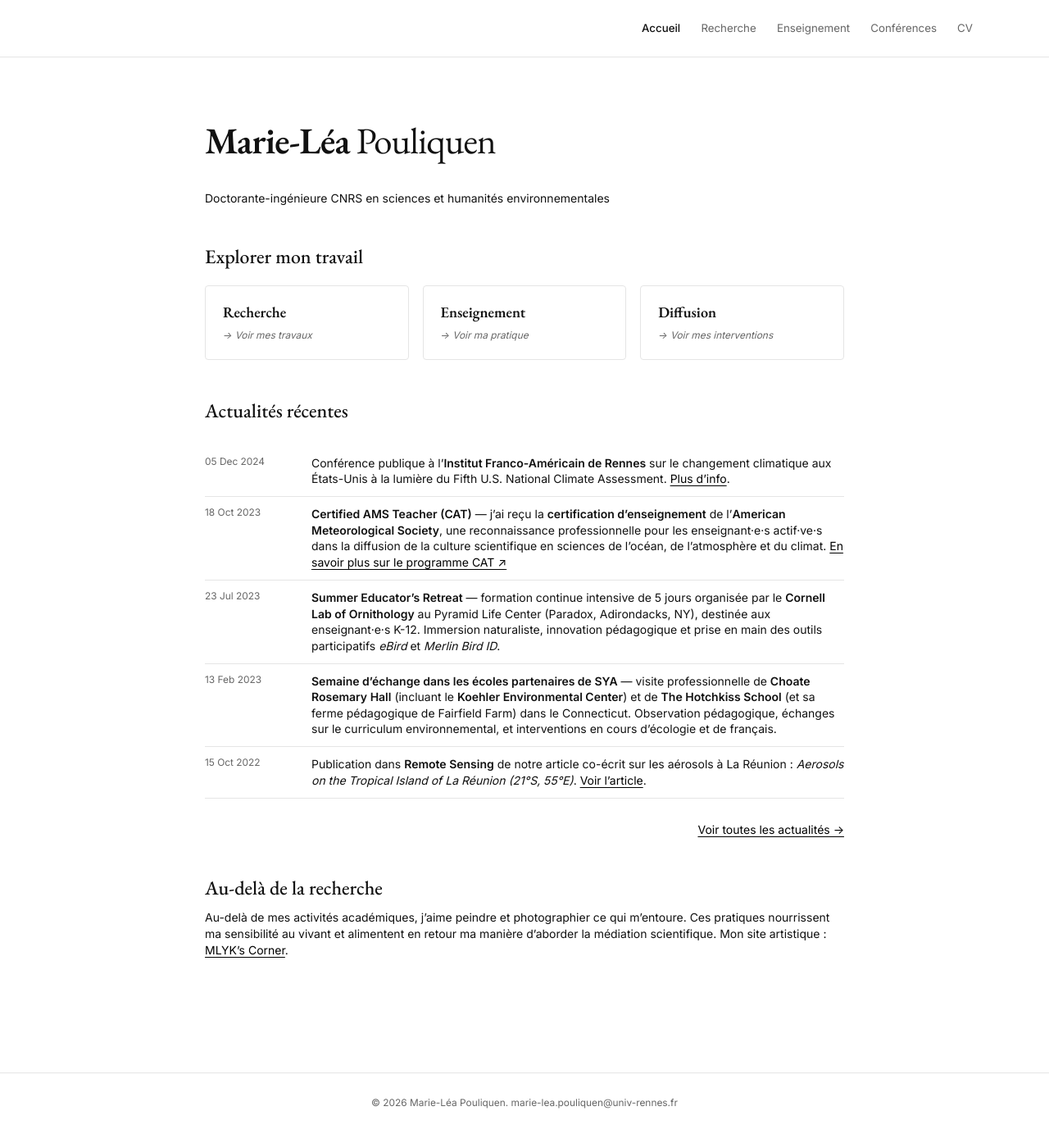
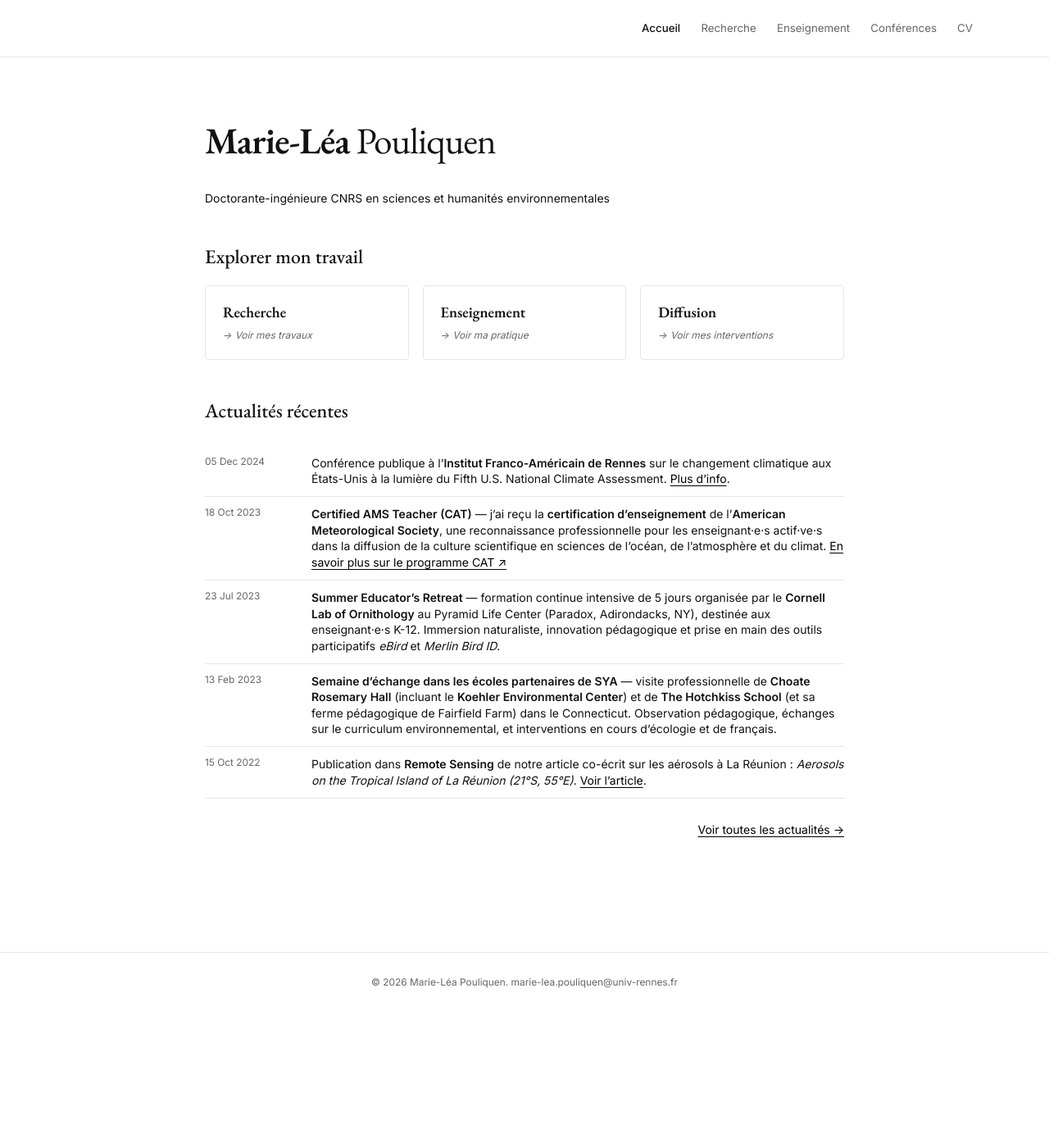
Before and after one commit to marieleapouliquen/marieleapouliquen.github.io, a Jekyll site: the page built from _pages/index.md, in a window 1280 px wide. Shown: the whole page at 82% size. Built offline with Jekyll 4.4.1, drawn with Linux system fonts in a browser that asks for light colours; after the commit the page ends 1247 px from its top, so only the background shows below that.

Commit message:
Update index.md

```diff
--- a/_pages/index.md
+++ b/_pages/index.md
@@ -44,7 +44,3 @@ description: Marie-Léa Pouliquen — doctorante
 </table>
 
 <p style="text-align: right; margin-top: 1rem;"><a href="{{ '/actualites/' | relative_url }}">Voir toutes les actualités →</a></p>
-
-## Au-delà de la recherche
-
-Au-delà de mes activités académiques, j'aime peindre et photographier ce qui m'entoure. Ces pratiques nourrissent ma sensibilité au vivant et alimentent en retour ma manière d'aborder la médiation scientifique. Mon site artistique : <a href="http://mlykscorner.fr">MLYK's Corner</a>.
```
